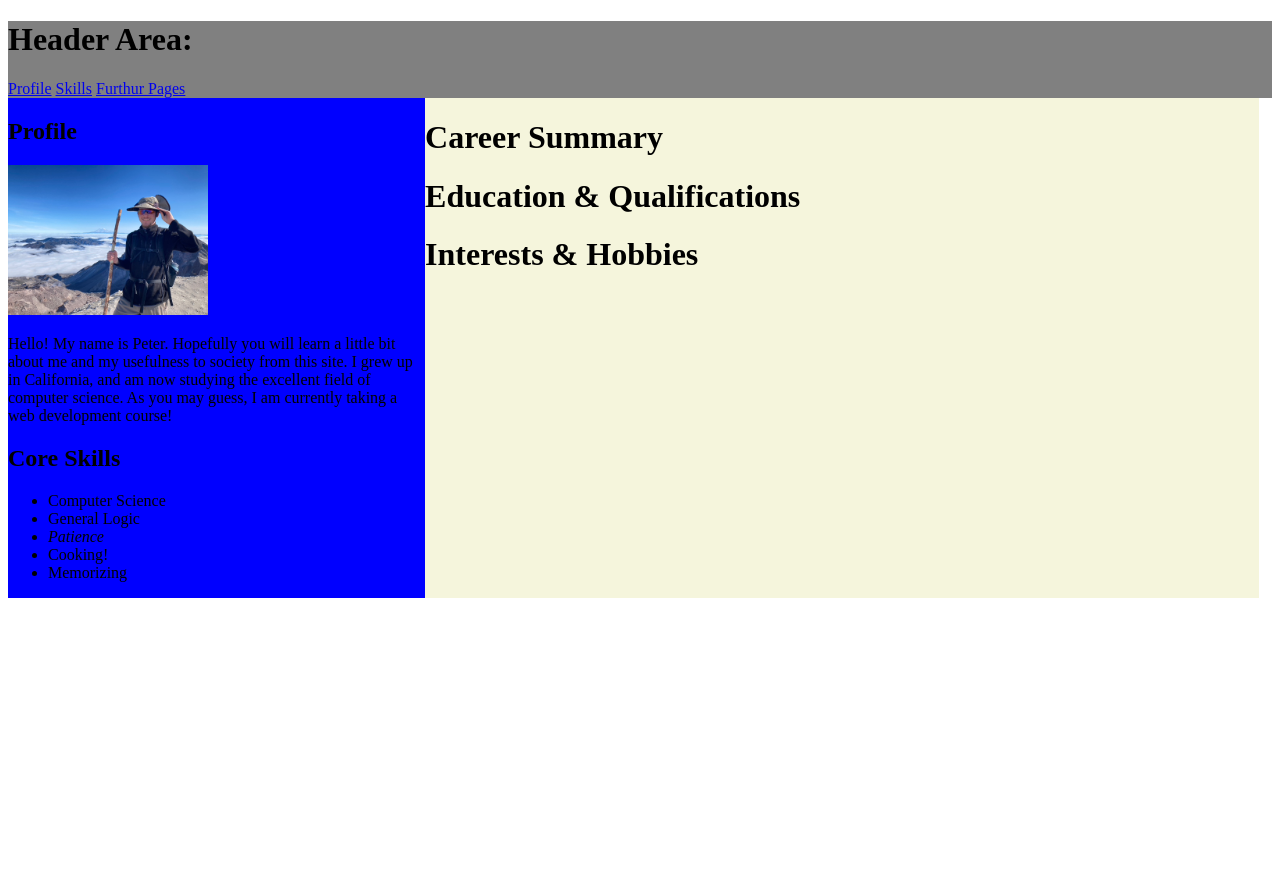
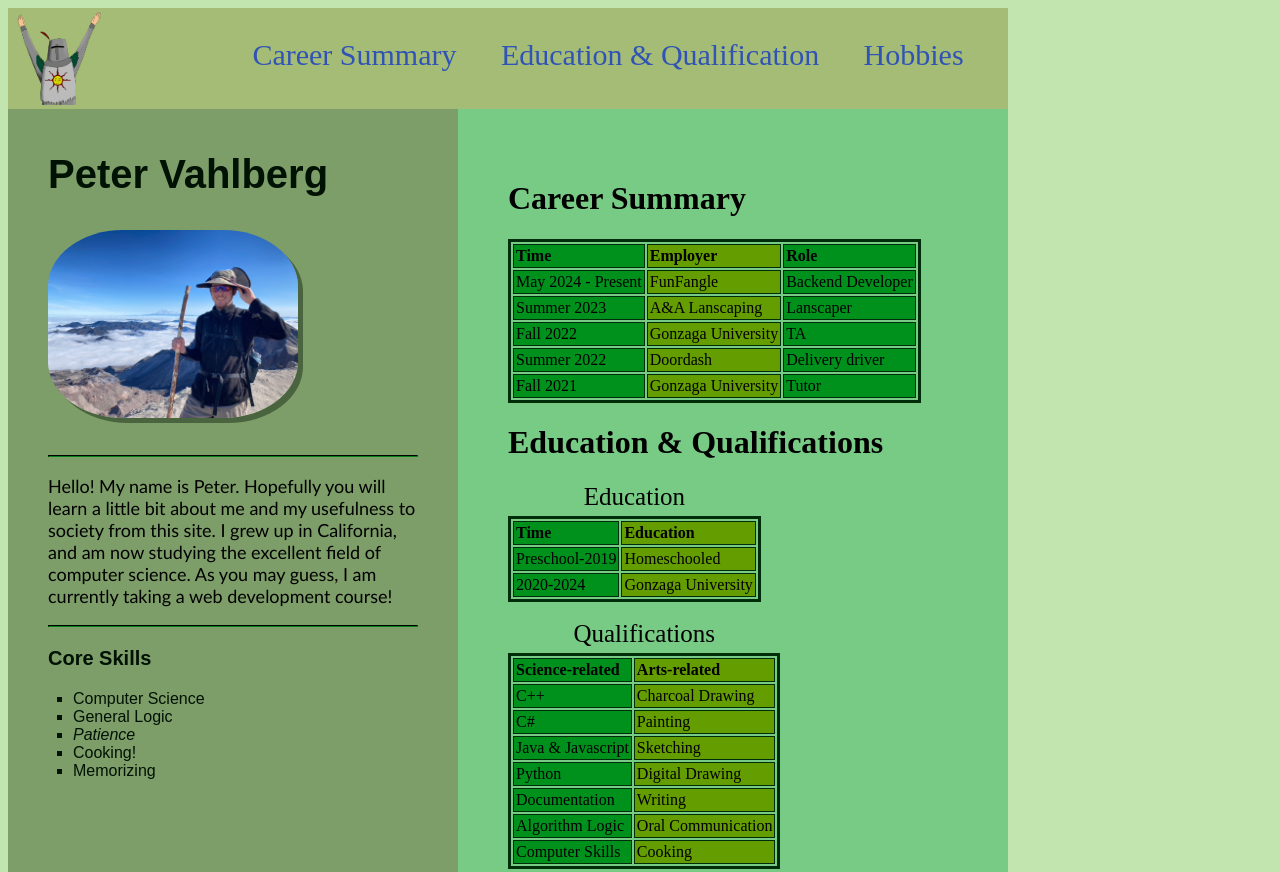
Before and after one commit to PVFractal/cpsc322-fa24, a plain HTML site: page docs/HW3/index.html in a window 1280 px wide. Shown: the top 872 px of the page. Before the commit the page ends 800 px from the top, so only its background shows below. Drawn offline with Linux system fonts and the light colour scheme.

Commit message:
Finished most of CV

```diff
--- a/docs/HW3/index.html
+++ b/docs/HW3/index.html
@@ -14,23 +14,31 @@ Last Modified: 9/25
 </head>
   <body>
     <div class = "header-area">
-      <h1>Header Area:</h1>
-      <a href = "#profile">Profile</a>
-      <a href = "#core-skills">Skills</a>
-      <a href = "#furthur-pagess">Furthur Pages</a>
+        <div>
+          <img src="images/Solaire.PNG" alt = "Solaire from Dark Souls">
+        </div>
+        <div id = "links">
+          <a href = "#career-summary">Career Summary</a>
+          <a href = "#education">Education & Qualification</a>
+          <a href = "#hobbies">Hobbies</a>
+        </div>
     </div>
     <div class = "main-container">
       <div class = "profile">
         <section id="profile">
-          <h2>Profile</h2>
-          <img src="images/Profile.jpeg" alt = "Profile Picture" width = 200px>
+          <h2>Peter Vahlberg</h2>
+          <img src="images/Profile.jpeg" alt = "Profile Picture" width = "300px">
+        </section>
+        <hr>
+        <section class = "summary">
           <p>Hello! My name is Peter.
             Hopefully you will learn a little bit about me and my usefulness to society from this site.
             I grew up in California, and am now studying the excellent field of computer science.
             As you may guess, I am currently taking a web development course!</p>
         </section>
+        <hr>
         <section id="core-skills">
-          <h2>Core Skills</h2>
+          <h3>Core Skills</h3>
           <ul>
             <li>Computer Science</li>
             <li>General Logic</li>
@@ -41,9 +49,115 @@ Last Modified: 9/25
         </section>
       </div>
       <div class = "others">
-        <h1>Career Summary</h1>
-        <h1>Education & Qualifications</h1>
-        <h1>Interests & Hobbies</h1>
+        <h1 id = "career-summary" >Career Summary</h1>
+        <table>
+          <tr>
+            <th>Time</th>
+            <th>Employer</th>
+            <th>Role</th>
+          </tr>
+          <tr>
+            <td>May 2024 - Present</td>
+            <td>FunFangle</td>
+            <td>Backend Developer</td>
+          </tr>
+          <tr>
+            <td>Summer 2023</td>
+            <td>A&A Lanscaping</td>
+            <td>Lanscaper</td>
+          </tr>
+          <tr>
+            <td>Fall 2022</td>
+            <td>Gonzaga University</td>
+            <td>TA</td>
+          </tr>
+          <tr>
+            <td>Summer 2022</td>
+            <td>Doordash</td>
+            <td>Delivery driver</td>
+          </tr>
+          <tr>
+            <td>Fall 2021</td>
+            <td>Gonzaga University</td>
+            <td>Tutor</td>
+          </tr>
+        </table>
+        <h1 id = "education">Education & Qualifications</h1>
+        <table>
+          <caption>Education</caption>
+          <tr>
+            <th>Time</th>
+            <th>Education</th>
+          </tr>
+          <tr>
+            <td>Preschool-2019</td>
+            <td>Homeschooled</td>
+          </tr>
+          <tr>
+            <td>2020-2024</td>
+            <td>Gonzaga University</td>
+          </tr>
+        </table>
+        <br>
+        <table>
+          <caption>Qualifications</caption>
+          <tr>
+            <th>Science-related</th>
+            <th>Arts-related</th>
+          </tr>
+          <tr>
+            <td>C++</td>
+            <td>Charcoal Drawing</td>
+          </tr>
+          <tr>
+            <td>C#</td>
+            <td>Painting</td>
+          </tr>
+          <tr>
+            <td>Java & Javascript</td>
+            <td>Sketching</td>
+          </tr>
+          <tr>
+            <td>Python</td>
+            <td>Digital Drawing</td>
+          </tr>
+          <tr>
+            <td>Documentation</td>
+            <td>Writing</td>
+          </tr>
+          <tr>
+            <td>Algorithm Logic</td>
+            <td>Oral Communication</td>
+          </tr>
+          <tr>
+            <td>Computer Skills</td>
+            <td>Cooking</td>
+          </tr>
+        </table>
+        <h1 id = "hobbies">Interests & Hobbies</h1>
+        <div class = "hobbies">
+          <div>
+            <h2>1</h2>
+          </div>
+          <div>
+            <img src = "images/Hiking.jpg" alt = "hiking picture"> <br>
+            Hiking: I like hiking in pretty places!
+          </div>
+          <div>
+            <h2>2</h2>
+          </div>
+          <div>
+            <img src = "images/Elden-Ring.jpeg" alt = "Elden Ring cover"> <br>
+            Gaming: I especially like Elden Ring.
+          </div>
+          <div>
+            <h2>3</h2>
+          </div>
+          <div>
+            <a href = "https://zoebakes.com/2018/09/12/blackberry-opera-torte-diva-cake/" target="_blank"><img src = "images/Cake.png" alt = "Fancy cake"></a> <br>
+            Cooking: I like baking and cooking and trying new foods. Above is a recipe I've made once.
+          </div>
+        </div>
       </div>
     </div>
   </body>
--- a/docs/HW3/pages/styles.css
+++ /dev/null
@@ -1,6 +0,0 @@
-table {
-  border: 2px solid #545454;
-}
-td {
-  border: 1px solid #cacaca;
-}
--- a/docs/HW3/styles.css
+++ b/docs/HW3/styles.css
@@ -1,17 +1,102 @@
+body {
+  width: 1000px;
+  background-color: #c2e4af;
+}
+hr {
+  border-color: #002d09;
+}
+h2 {
+  font-size: 40px;
+}
+h3 {
+  font-size: 20px;
+}
+a {
+  color: #3053b5;
+  text-decoration:solid
+}
+ul {
+  list-style-type: square;
+  padding-left: 25px;
+}
 
+table {
+  border: 3px, solid;
+  border-color: #002d09;
+}
+td, th {
+  background-color: #00911d;
+  border: 1px solid;
+  border-color: #002d09;
+  padding: 2px;
+}
+th:nth-child(even), td:nth-child(even) {
+  background-color: #639d00;
+}
 
+caption {
+  font-size: 25px;
+  margin-bottom: 5px;
+}
 
 .header-area {
-  background-color: gray;
+  background-color: #a4bc76;
+  display: flex;
+  justify-content: space-between;
+}
+.header-area img {
+  width: 100px;
+}
+#links {
+  width: 80%;
+  display: flex;
+  justify-content: space-evenly;
+  font-size: 30px;
+  padding-top: 30px;
 }
 
 .main-container {
   display: grid;
-  grid-template-columns: 33% 66%;
+  grid-template-columns: 45% 55%;
 }
+
 .profile {
-  background-color: blue;
+  background-color: #7d9d69;
+  text-align: left;
+  padding: 10px 40px;
+  font-family: Arial, Helvetica, sans-serif;
+  color: #001204
 }
+.summary {
+  font-weight: lighter;
+  font-family:'Gill Sans', 'Gill Sans MT', Calibri, 'Trebuchet MS', sans-serif;
+  color: black;
+  font-size: large;
+}
+.profile img {
+  border-radius: 30%;
+  box-shadow: 5px 5px #00120468;
+  margin-bottom: 25px;
+  width: 250px;
+}
+
 .others {
-  background-color: beige;
+  background-color: #78cb85;
+  text-align: left;
+  padding: 50px;
 }
+.hobbies {
+  display: grid;
+  grid-template-columns: 15% auto;
+}
+.hobbies h2 {
+  font-family: cursive;
+}
+.hobbies div {
+  margin-bottom: 50px;
+  color:#230c08
+}
+
+.hobbies img {
+  height: 150px;
+}
```
Also changed, not shown: docs/HW3/pages/career-summary.html (deleted, +0 -57 lines), docs/HW3/pages/education.html (deleted, +0 -77 lines), docs/HW3/pages/interests-hobbies.html (deleted, +0 -39 lines), docs/HW3/images/Solaire.PNG (added), 2 other files.
